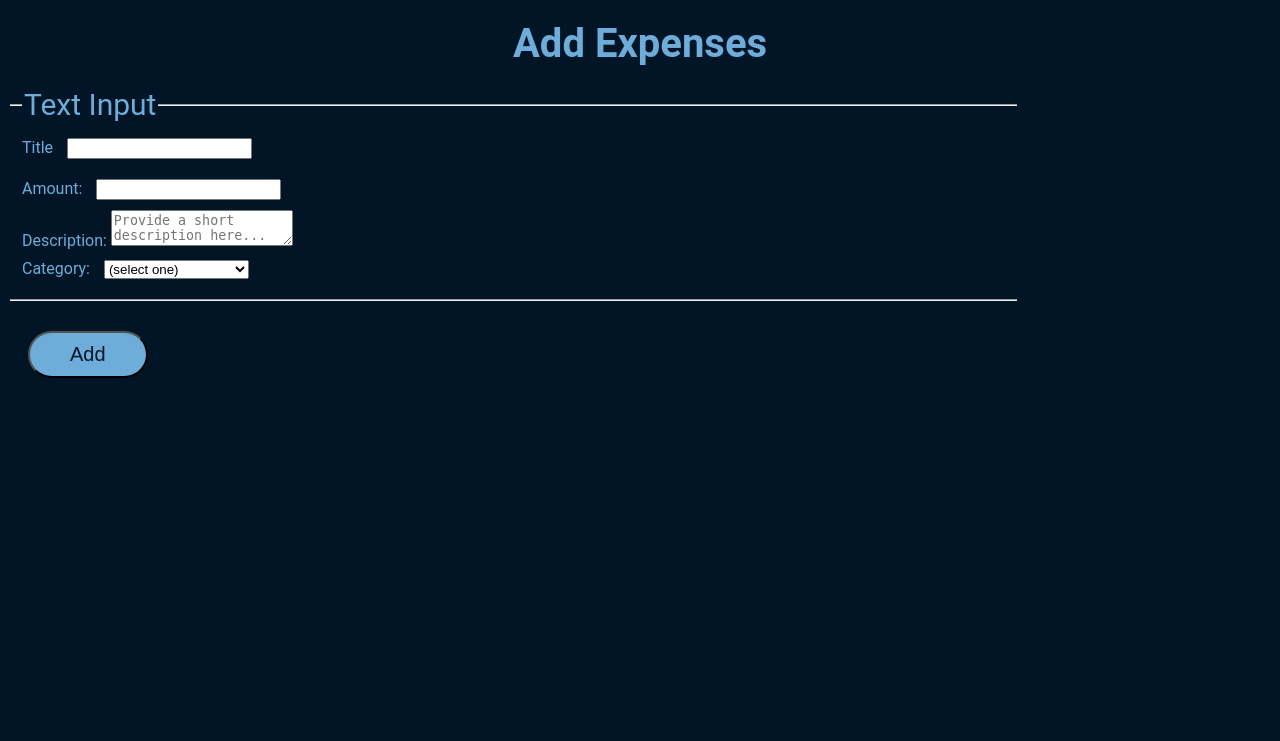
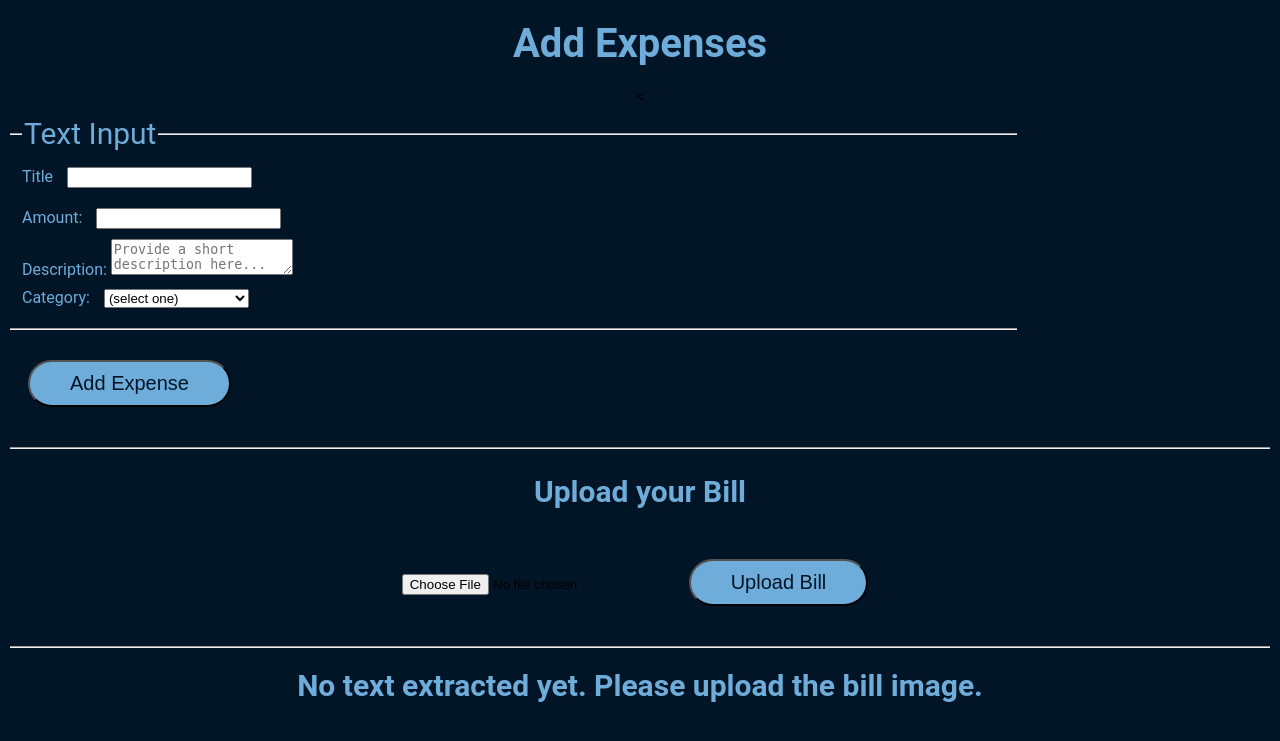
Before and after one commit to Bhavin-C0des/Smart-Budget-Tracker, a Flask app: page /dashboard/add-expense in a window 1280 px wide. Shown: the top 741 px of the page. Run offline with Flask 3, Linux system fonts and the light colour scheme; the visitor is signed in with stand-in values (Sample User, id 1).

Commit message:
OCR
Users can now upload their bill files and it will be converted to text using tesseract, a python package for Optical Character Recognition. For now, the extracted text is being displayed in the Add Expense page below the add file area.

```diff
--- /dev/null
+++ b/features/ocr.py
@@ -0,0 +1,28 @@
+from werkzeug.utils import secure_filename
+import pytesseract
+from PIL import Image
+import os
+
+pytesseract.pytesseract.tesseract_cmd = r'C:\Program Files\Tesseract-OCR\tesseract.exe'
+
+UPLOAD_FOLDER = "temp-uploads"
+os.makedirs(UPLOAD_FOLDER, exist_ok=True)
+
+def upload_bill(file):
+    extracted_text = None  # Initialize variable to store the extracted text
+
+    if file:
+        filename = secure_filename(file.filename)
+        file_path = os.path.join(UPLOAD_FOLDER, filename)
+        file.save(file_path)
+
+        try:
+            image = Image.open(file_path)
+            extracted_text = pytesseract.image_to_string(image)
+        except Exception as e:
+            print(f"Error processing image: {e}")
+        finally:
+            os.remove(file_path)
+
+
+    return extracted_text
--- a/routes/dashboard.py
+++ b/routes/dashboard.py
@@ -6,6 +6,7 @@ import sys
 import os
 sys.path.append(os.path.abspath(os.path.join(os.path.dirname(__file__), '..')))
 from features.graphs import create_pie_chart
+from features.ocr import upload_bill
 
 
 dashboard_bp = Blueprint('dashboard', __name__)
@@ -28,18 +29,29 @@ def dashboard():
 
 @dashboard_bp.route('/add-expense', methods=['GET', 'POST'])
 def add_expense():
+    extracted_text = None
     if 'user_id' in session:
         if request.method == 'POST':
-            title = request.form['title']
-            amount = request.form['amount']
-            description = request.form['description']
-            uid = session['user_id']
-            print(uid)
-            category = request.form['category']
-            expense = Expense(title=title, amount=amount, description=description, uid=uid, category=category)
-            db.session.add(expense)
-            db.session.commit()
-            return redirect(url_for('dashboard.dashboard'))
+            action = request.form.get('action')
+
+            if action == 'add_expense':
+                title = request.form['title']
+                amount = request.form['amount']
+                description = request.form['description']
+                uid = session['user_id']
+                print(uid)
+                category = request.form['category']
+                expense = Expense(title=title, amount=amount, description=description, uid=uid, category=category)
+                db.session.add(expense)
+                db.session.commit()
+                return redirect(url_for('dashboard.dashboard'))
+
+            elif action == 'upload_bill':
+                if 'bill_image' in request.files:
+                    file = request.files['bill_image']
+                    extracted_text = upload_bill(file)
+                    return render_template('add_expense.html', extracted_text=extracted_text)
+
         return render_template('add_expense.html')
     return redirect(url_for('auth.login'))
 
--- a/static/css/styles.css
+++ b/static/css/styles.css
@@ -34,6 +34,13 @@ h4{
     font-size: 20px;
     text-align: center;
     margin: 20px;
+}
+
+h5{
+    color: #6EACDA;
+    font: 'Roboto';
+    font-size: 18px;
+    margin: 20px
 }
 
 .btn{
--- a/templates/add_expense.html
+++ b/templates/add_expense.html
@@ -2,8 +2,8 @@
 
 {% block content %}
 <h1>Add Expenses</h1>
-<form class="add_expense" method="POST">
-    <fieldset class>
+<<form class="add_expense" method="POST" enctype="multipart/form-data">
+    <fieldset>
         <legend>Text Input</legend>
         <div class="form-group">
             <label for="expense">Title</label>
@@ -32,6 +32,22 @@
             </select>
         </div>
     </fieldset>
-    <button type="submit" class="btn btn-primary">Add</button>
+    <button type="submit" name="action" value="add_expense" class="btn btn-primary">Add Expense</button>
 </form>
+
+<form method="POST" enctype="multipart/form-data">
+    <fieldset>
+        <h3>Upload your Bill</h3>
+        <input type="file" name="bill_image" accept="image/*" required>
+        <button type="submit" name="action" value="upload_bill" class="btn btn-secondary">Upload Bill</button>
+    </fieldset>
+</form>
+
+{% if extracted_text %}
+    <h2>Extracted Text From Uploaded Image :</h2>
+    <pre style="color: #6EACDA">{{extracted_text}}</pre>
+{% else %}
+    <h3>No text extracted yet. Please upload the bill image.</h3>
+{% endif %}
+
 {% endblock %}
```
Lines whose indentation alone changed are shown as unchanged.
